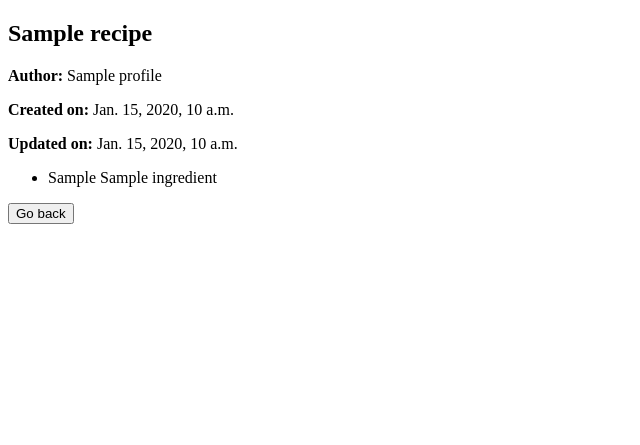
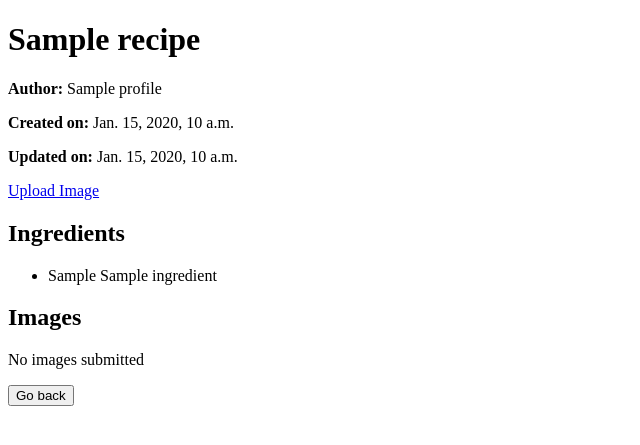
Before and after one commit to loltreeman/recipebook-naguio-christian, a Django app: page /recipes/1/ in a window 1280 px wide. Shown: the part 88-533 px from the top of the page, without its empty margins (0-640 px from the left). Run offline with Django 5.2, Linux system fonts and the light colour scheme; a user stored in the database is signed in; tables that the repository leaves empty hold one stand-in row (values such as "Sample post"); parts of the project's set-up code (start-up, migrations or seed data) failed here and were passed over.

Commit message:
3 - Modified the Recipe Detail page to show the images

```diff
--- a/recipebook/ledger/templates/recipeDetail.html
+++ b/recipebook/ledger/templates/recipeDetail.html
@@ -5,15 +5,32 @@
 {% block page_heading %}Recipe Details{% endblock %}
 
 {% block content %}
-    <h2>{{ recipe.name }}</h2>
+    <h1>{{ recipe.name }}</h1>
+
     <p><strong>Author:</strong> {{ recipe.author.name }}</p>
     <p><strong>Created on:</strong> {{ recipe.created_on }}</p>
     <p><strong>Updated on:</strong> {{ recipe.updated_on }}</p>
+
+    <a href="{% url 'ledger:recipes_add_image' recipe.pk %}">Upload Image</a>
+
+    <h2>Ingredients</h2>
     <ul>
         {% for recipe_ingredient in recipe.ingredients.all %}
             <li>{{ recipe_ingredient.quantity }} {{ recipe_ingredient.ingredient.name }}</li>
+        {% empty %}
+            <li>No ingredients added.</li>
         {% endfor %}
     </ul>
+
+    <h2>Images</h2>
+    {% if recipe.images.all %}
+        {% for image in recipe.images.all %}
+            <img src="{{ image.image.url }}" alt="{{ image.description }}">
+        {% endfor %}
+    {% else %}
+        <p>No images submitted</p>
+    {% endif %}
+
     <form action="{% url 'ledger:recipe_list' %}" method="get">
         <button type="submit">Go back</button>
     </form>
```
Lines whose indentation alone changed are shown as unchanged.
